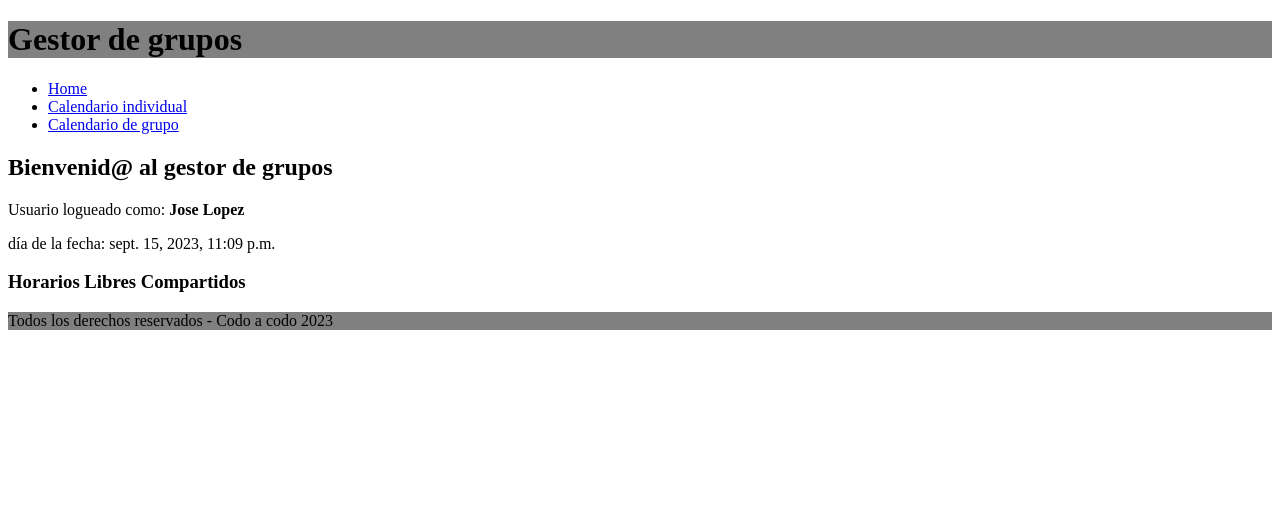
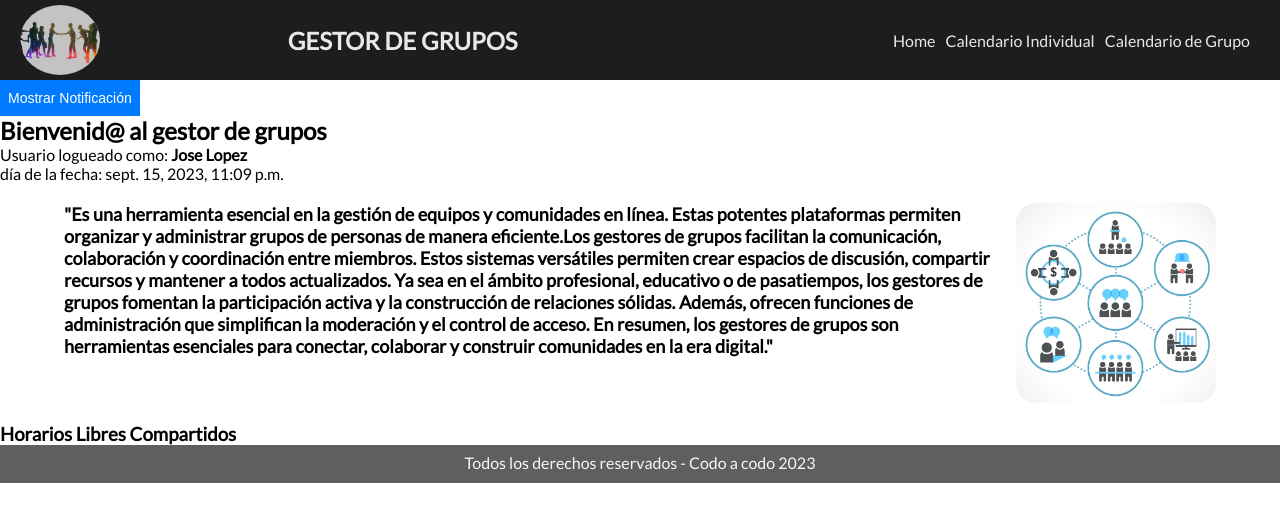
Before and after one commit to RobertoCavalieri/DjangoCaC2023, a Django app: page / in a window 1280 px wide. Shown: the top 522 px of the page. Run offline with Django 4.2, Linux system fonts and the light colour scheme.

Commit message:
Cambios en estructura 3

```diff
--- a/core/static/core/css/base.css
+++ b/core/static/core/css/base.css
@@ -1,7 +1,126 @@
+@import url('https://fonts.googleapis.com/css2?family=Lato&display=swap');
+
+*{
+    margin:0;
+    padding:0;
+    text-decoration: none;
+}
+html{
+    font-family: 'Lato', sans-serif;
+}
+h1{
+    font-size: 24px;
+}
 header {
-    background-color: gray;
+    background-color: rgba(13, 13, 13, 0.932);
+
+    display: flex;
+    justify-content: space-between;
+    align-items: center;
+    height: 80px;
+    margin: 0 auto;
+    color: rgb(234, 231, 231);
+    padding:0 20px;
+}
+
+header .icon{
+    background-image: url('../img/p1.jpg');
+    background-repeat: no-repeat;
+    background-position: center;
+    background-size: cover;
+    color:white;
+    width:80px;
+    height: 70px;
+    font-size: 80px;
+    border-radius: 50%; background-color: rgba(247, 249, 251, 0.27);
+}
+
+
+#mostrar-notificacion {
+    background-color: #007BFF;
+    color: white;
+    border: none;
+    padding: 10px 8px;
+    font-size: 14px;
+    cursor: pointer;
+
+}
+
+#notificacion {
+    display: none;
+    position: fixed;
+    top: 50%;
+    left: 50%;
+    transform: translate(-50%, -50%);
+    background-color: #f1f1f1;
+    box-shadow: 0 0 10px rgba(0, 0, 0, 0.5);
+    z-index: 1;
+    max-width: 400px;
+    padding: 20px;
+}
+
+.contenido {
+    text-align: center;
+}
+
+.cerrar {
+    float: right;
+    cursor: pointer;
+}
+
+
+
+nav{
+    display: flex;
+}
+ul {
+    list-style: none;
+    display: flex;
+}
+li{
+    margin-right: 10px;
+}
+.hover-link{
+    color: rgb(234, 231, 231);
+
+
+}
+.hover-link:hover{
+    text-decoration: underline;
+    color: #41abff;
+
+}
+
+.content{
+    padding: 20px 0;
+    width:90%;
+    margin: 0 auto;
+    font-weight: 600;
+    font-size: 18px;
+    display: flex;
+  flex-direction: row-reverse;
+  align-items: flex-start;
+}
+.content-image{
+    width:200px;
+    height: 200px;
+    background-image: url('../img/personas.jpg');
+    background-repeat: no-repeat;
+    background-size: cover;
+    background-position: center;
+    flex-shrink: 0;
+    margin: 0 auto 0 10px;
+    opacity:0.8;
+    border-radius: 20px;
 }
 
 footer {
-    background-color: gray;
+    background-color: rgb(97, 94, 94);
 }
+footer p{
+    color: rgb(240, 248, 255);
+    text-align: center;
+    height:30px;
+    padding-top:8px;
+
+}
--- /dev/null
+++ b/core/static/core/js/scripts.js
@@ -0,0 +1,8 @@
+document.getElementById('mostrar-notificacion').addEventListener('click', function() {
+    var notificacion = document.getElementById('notificacion');
+    notificacion.style.display = 'block';
+
+    document.getElementById('cerrar-notificacion').addEventListener('click', function() {
+        notificacion.style.display = 'none';
+    });
+});
--- a/core/templates/core/base.html
+++ b/core/templates/core/base.html
@@ -4,36 +4,58 @@
 <head>
     <meta charset="UTF-8">
     <meta name="viewport" content="width=device-width, initial-scale=1.0">
-    <title>GESTOR DE GRUPOS  - {% block title %}{% endblock %}</title>
+    <title>GESTOR DE GRUPOS - {% block title %}{% endblock %}</title>
     <link rel="stylesheet" href="{% static 'core/css/base.css' %}">
-    {% block extra_css%}{%endblock%}
+    <link rel="stylesheet" href="https://fonts.googleapis.com/css2?family=Material+Symbols+Outlined:opsz,wght,FILL,GRAD@20..48,100..700,0..1,-50..200" />
+    {% block extra_css %}{% endblock %}
 </head>
 <body>
+
 <header>
-        <h1>Gestor de grupos</h1>
-        <h2>{% block section_title %} {% endblock %}</h2>
-    </header>
+    <div class="icon"></div>
+    <h1>{{ "Gestor de Grupos" | upper }}</h1>
+    <h2>{% block section_title %}{% endblock %}</h2>
     <nav>
         <ul>
-            <li><a href="{% url 'index' %}">Home</a></li>
-            <li><a href="{% url 'Calendario individual' %}">Calendario individual</a></li>
-            <li><a href="{% url 'Calendario de grupo' %}">Calendario de grupo</a></li>
+            <li><a class="hover-link" href="{% url 'index' %}">Home</a></li>
+            <li><a class="hover-link" href="{% url 'Calendario individual' %}">Calendario Individual</a></li>
+            <li><a class="hover-link" href="{% url 'Calendario de grupo' %}">Calendario de Grupo</a></li>
         </ul>
     </nav>
+</header>
 <main>
-        {% block content %}{% endblock %}
+    {% comment %}
+    <button id="mostrar-notificacion">Mostrar Notificación</button>
+
+    <div id="notificacion" class="oculto">
+        <div class="contenido">
+            <span class="cerrar" id="cerrar-notificacion">&times;</span>
+            <h2>Sitio Construyendose!</h2>
+            <p>Proximamente mas funcionalidades.</p>
+            <p>Disculpe las molestias!</p>
+        </div>
+    </div>
+    {% endcomment %}
+
+    {% block notif %}
+    {% endblock %}
+
+    {% block content %}
+    {% endblock %}
+
+    {% block content2 %}
+    {% endblock %}
 </main>
-
-
 
 {% block horario_results %}
 <div id="horario-results">
     <h3>Horarios Libres Compartidos</h3>
-        <!-- Mostrar los resultados de búsqueda de horarios libres compartidos aquí -->
 </div>
 {% endblock %}
-</body>
-</html>
 <footer>
     {% include "core/footer.html" %}
 </footer>
+
+<script src="{% static 'core/js/scripts.js' %}"></script>
+</body>
+</html>
--- a/core/templates/core/calendario_individual.html
+++ b/core/templates/core/calendario_individual.html
@@ -1,4 +1,4 @@
-{% extends "core/index.html" %}
+{% extends "core/base.html" %}
 {% load static %}
 <!DOCTYPE html>
 <html lang="en">
--- a/core/templates/core/index.html
+++ b/core/templates/core/index.html
@@ -1,9 +1,20 @@
 {% extends "core/base.html" %}
 {% load static %}
 
-{% block extra_css %}
-    <link rel="stylesheet" href="{% static 'core/css/index.css' %}">
-{% endblock %}
+{% block notif %}
+
+<button id="mostrar-notificacion">Mostrar Notificación</button>
+
+<div id="notificacion" class="oculto">
+    <div class="contenido">
+        <span class="cerrar" id="cerrar-notificacion">&times;</span>
+        <h2>Sitio Construyendose!</h2>
+        <p>Proximamente mas funcionalidades.</p>
+        <p>Disculpe las molestias!</p>
+
+    </div>
+</div>
+{% endblock%}
 
 {% block title %}Pagina de bienvenida{% endblock %}
 {% block section_title %}{% endblock %}
@@ -15,3 +26,14 @@
     <p>Día de la fecha: {{ fecha }}</p>
     {% endfilter %}
 {% endblock %}
+
+{% block content2 %}
+<div class="content">
+    <div class="content-image">
+    </div>
+    <p>"Es una herramienta esencial en la gestión de equipos y comunidades en línea. Estas potentes plataformas permiten organizar y administrar grupos de personas de manera eficiente.Los gestores de grupos facilitan la comunicación, colaboración y coordinación entre miembros.
+    Estos sistemas versátiles permiten crear espacios de discusión, compartir recursos y mantener a todos actualizados. Ya sea en el ámbito profesional, educativo o de pasatiempos, los gestores de grupos fomentan la participación activa y la construcción de relaciones sólidas.
+    Además, ofrecen funciones de administración que simplifican la moderación y el control de acceso. En resumen, los gestores de grupos son herramientas esenciales para conectar, colaborar y construir comunidades en la era digital."
+    </p>
+</div>
+{% endblock %}
```
Also changed, not shown: core/static/core/css/calendario_individual.css (added, +160 -0 lines), core/templates/core/calendario_grupo.html (+6 -3 lines), core/templates/core/cargar_horario.html (+18 -2 lines), core/static/core/css/index.css (deleted), core/static/core/img/p1.jpg (added), core/static/core/img/personas.jpg (added). Lines whose indentation alone changed are shown as unchanged.
